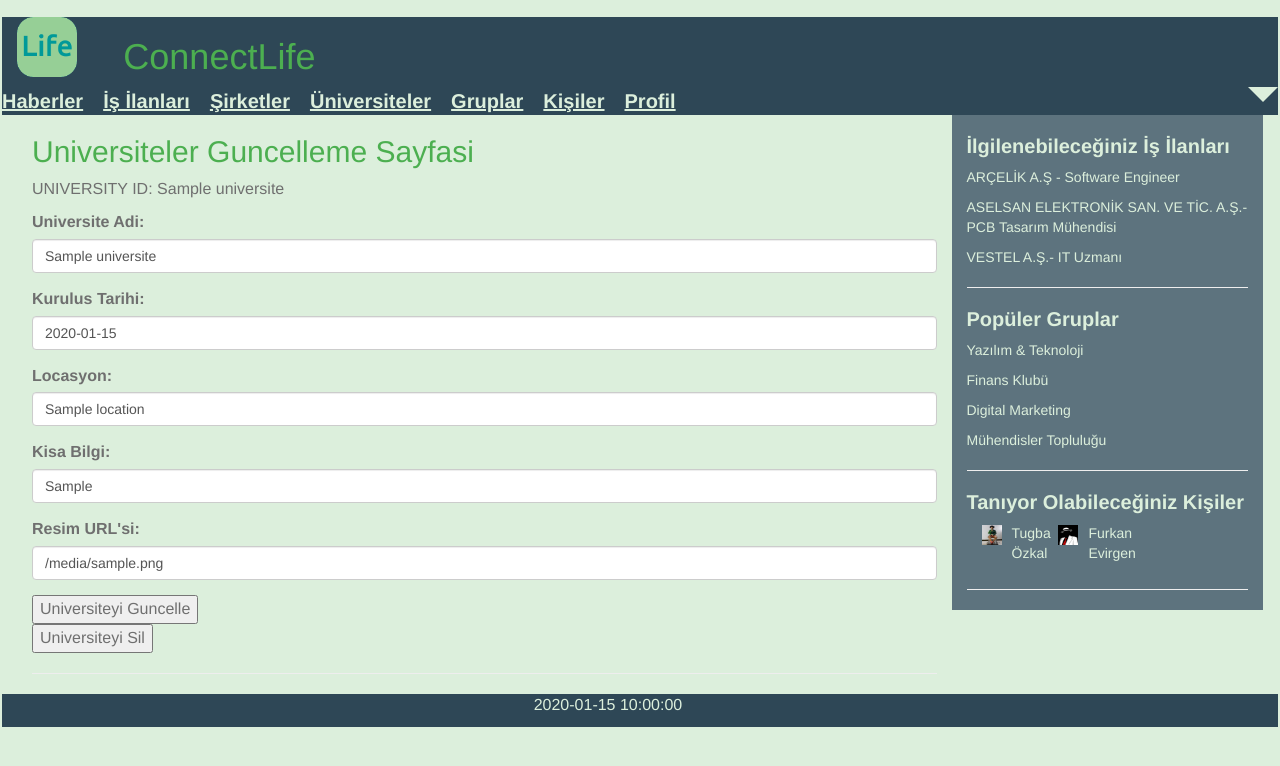
After one commit to orhanse/ConnectLife, a Flask app: template templates/universiteler_guncelle.html in a window 1280 px wide. The commit adds this page. Shown: the top 766 px of the page. Run offline with Flask 2, Linux system fonts and the light colour scheme; the template is opened without the code that fills it: most values are stand-ins (such as "Sample title", 1, 10 or a date in 2020); some libraries are stand-ins or nearby versions.

Commit message:
Users now can UPDATE and DELETE universities
- File universiteler_guncelle.html is created
- delete_university() and update_university functions are created in
university.py file
- Necessary connection are made in server.py file

```diff
--- a/server.py
+++ b/server.py
@@ -274,6 +274,15 @@ def counter_page():
     count = cursor.fetchone()[0]
     return "This page was accessed %d times." % count
 
+@app.route('/universiteler/initdb')
+def initialize_database_university():
+    connection = dbapi2.connect(app.config['dsn'])
+    cursor =connection.cursor()
+    cursor.execute("""DROP TABLE IF EXISTS UNIVERSITY""")
+
+    init_universities_db(cursor)
+    connection.commit()
+    return redirect(url_for('home_page'))
 
 @app.route('/universiteler', methods = ['GET', 'POST'])
 def universiteler_sayfasi():
@@ -304,15 +313,31 @@ def universiteler_sayfasi():
         now = datetime.datetime.now()
         return render_template('universiteler_ara.html', university = university, current_time=now.ctime(), sorgu = searched)
 
-@app.route('/universiteler/initdb')
-def initialize_database_university():
+@app.route('/universiteler/<university_id>', methods=['GET', 'POST'])
+def university_update_page(university_id):
     connection = dbapi2.connect(app.config['dsn'])
-    cursor =connection.cursor()
-    cursor.execute("""DROP TABLE IF EXISTS UNIVERSITY""")
-
-    init_universities_db(cursor)
-    connection.commit()
-    return redirect(url_for('home_page'))
+    cursor = connection.cursor()
+    if request.method == 'GET':
+        cursor.close()
+        cursor = connection.cursor()
+        query = """SELECT * FROM UNIVERSITY WHERE (ID = %s)"""
+        cursor.execute(query,university_id)
+        now = datetime.datetime.now()
+        return render_template('universiteler_guncelle.html', universite = cursor, current_time=now.ctime())
+    elif request.method == 'POST':
+        if "update" in request.form:
+            university1 = University(request.form['name'],
+                            request.form['foundation_date'],
+                            request.form['location'],
+                            request.form['small_info'],
+                            request.form['photo'])
+            update_university(cursor, request.form['university_id'], university1)
+            connection.commit()
+            return redirect(url_for('universiteler_sayfasi'))
+        elif "delete" in request.form:
+            delete_university(cursor, university_id)
+            connection.commit()
+            return redirect(url_for('universiteler_sayfasi'))
 
 @app.route('/sirketler', methods = ['GET', 'POST'])
 def sirketler_sayfasi():
--- a/templates/universiteler_ara.html
+++ b/templates/universiteler_ara.html
@@ -20,6 +20,7 @@
 		<!-- Group Image -->
 		<img style= "width:300px;heigth=300px"src = "static/images/universities/{{photo}}" class="img-responsive">
 		<!-- Join Button -->
+		<a class="btn btn-large btn-info" href= "{{ url_for('university_update_page',university_id=id)}}">Universite Bilgilerini Duzenle</a>
 		<button type="button" class="btn btn-success">Daha Fazla</button>
 	</div>
 	{% endfor %}
--- /dev/null
+++ b/templates/universiteler_guncelle.html
@@ -0,0 +1,38 @@
+{% extends "home.html"%}
+{% block title %}Universite Guncelle{% endblock %}
+
+{% block content %}
+    <h2>Universiteler Guncelleme Sayfasi</h2>
+
+		{%for id, name, foundation_date, location, small_info, photo in universite%}
+            <p> UNIVERSITY ID: {{id}} </p>
+            <form id="update" action="{{ url_for('university_update_page',university_id=id) }}" method = "post">
+                  <div class="form-group">
+  						<label for="usr">Universite Adi:</label>
+				  		<input class="form-control" size="7" value="{{name}}" form ="update" type="text" placeholder="Unvirsite Adi" name="name">
+				  </div>
+                  <div class="form-group">
+				  		<label for="usr">Kurulus Tarihi:</label>
+						<input class="form-control" size="7" value="{{foundation_date}}" form ="update" type="integer" placeholder="Kurulus Yili (yyyy)" name="foundation_date">
+				  </div>
+				  <div class="form-group">
+				  		<label for="usr">Locasyon:</label>
+		                <input class="form-control" rows ="5" size="7" value="{{location}}" form ="update" type="text" placeholder = "Lokasyon" name="location">
+				  </div>
+				  <div class="form-group">
+				  		<label for="usr">Kisa Bilgi:</label>
+		          		<input class="form-control" size="7" value="{{small_info}}" form ="update" type="text" placeholder="Kisa Bilgi" name="small_info">
+                  </div>
+				  <div class="form-group">
+				  		<label for="usr">Resim URL'si:</label>
+		          		<input class="form-control" size="7" value="{{photo}}" form ="update" type="text" placeholder="Resim url'si" name="photo">
+				  </div>
+                  <input type="hidden" name="grup_id" value="{{id}}">
+                  <input class="add" form="update" id="university_form_update" value="Universiteyi Guncelle" name="update" type="submit">
+			</form>
+        	<form id="delete" action="{{ url_for('university_update_page',university_id=id) }}" method = "post">
+        		  <input class="delete" form="delete" Value="Universiteyi Sil" name="delete" type="submit">
+            </form>
+        {% endfor %}
+
+{% endblock %}
```
Also changed, not shown: templates/universiteler.html (+15 -1 lines), university.py (+19 -2 lines).
